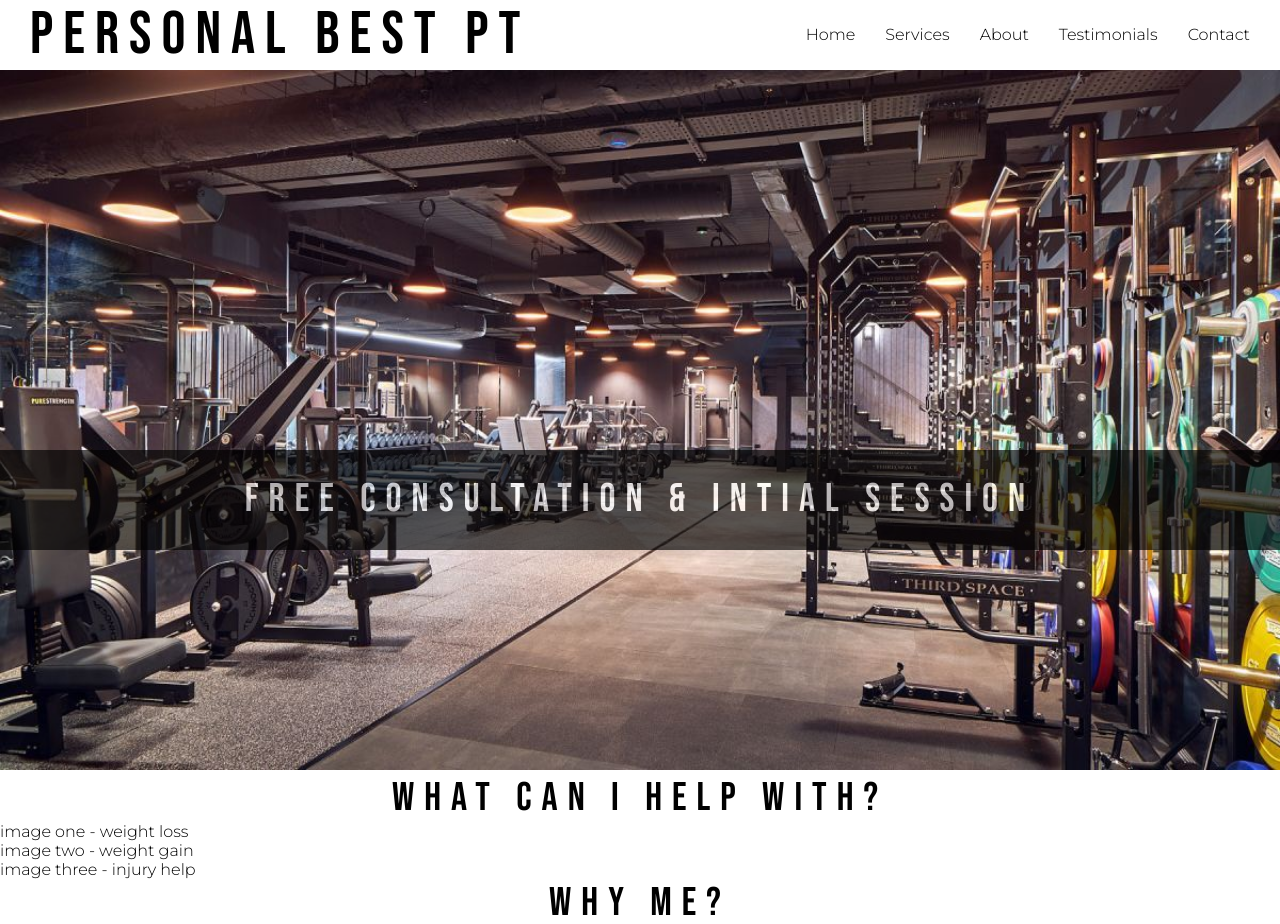
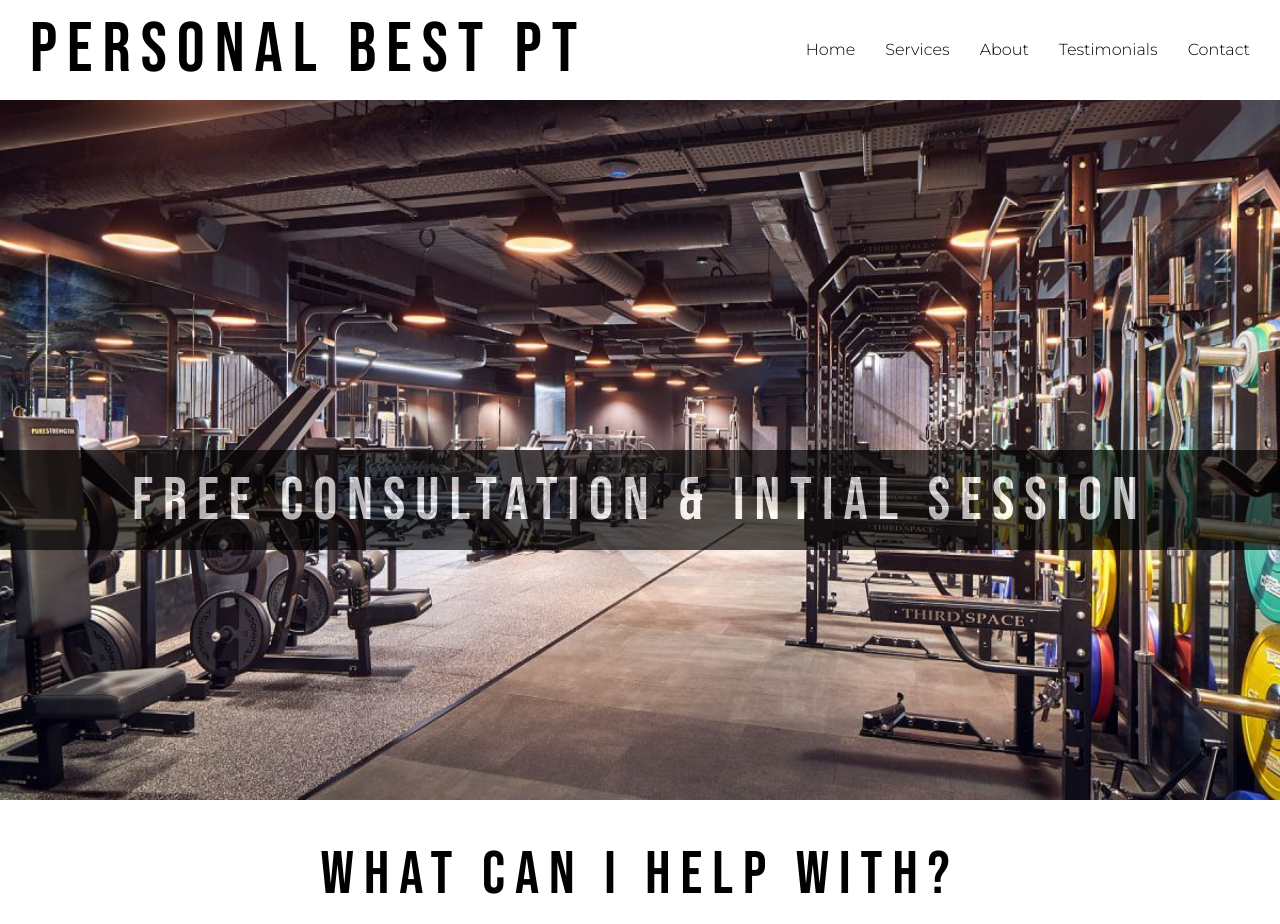
Before and after one commit to liamsmith3194/personal-best-pt, a plain HTML site: page index.html in a window 1280 px wide. Shown: the top 924 px of the page. Drawn offline with Linux system fonts and the light colour scheme.

Commit message:
text amends in size, image loss image added and services div in place

```diff
--- a/assets/css/style.css
+++ b/assets/css/style.css
@@ -14,7 +14,7 @@
 
 #logo {
     font-family: 'Bebas Neue', sans-serif;
-    font-size: 60px;
+    font-size: 70px;
     letter-spacing: 10px;
     font-weight: lighter;
     float: left;
@@ -28,7 +28,7 @@
 
 h2 {
     font-family: 'Bebas Neue', sans-serif;
-    font-size: 40px;
+    font-size: 60px;
     text-align: center;
     letter-spacing: 10px;
     font-weight: lighter;
@@ -52,9 +52,12 @@ body {
 
 #tag-heading h2 {
     color: #FFFFFF;
-    text-align: center;
-    margin-top: 25px;
+    margin-top: 15px;
+}
 
+.sub-heading {
+    height: 100px;
+    margin-top: 35px;
 
 }
 
@@ -76,17 +79,20 @@ body {
 }
 
 #menu, #logo {
-    line-height: 70px;
+    line-height: 100px;
 }
 
 
-/* image*/
+/* images*/
 
 #hero-image {
     width: 100%;
     height: 700px;
     overflow: hidden;
     position: relative;
+}
 
+#services-images {
+    width: 100%;
 
 }
--- a/index.html
+++ b/index.html
@@ -56,10 +56,14 @@
 
 
     <!--- Services --->
+    <section id="services">
+
         <div>
-        <h2>What can I help with?</h2>
+            <h2 class="sub-heading">What can I help with?</h2>
         </div>
-    <div>
+        <div id="services-images">
+            <img src="./assets/images/maintainingweightlosshero.jpg" alt="">
+
             image one - weight loss
         </div>
         <div>
@@ -68,6 +72,8 @@
         <div>
             image three - injury help
         </div>
+
+    </section>
 
     <!--- About me --->
     <div>
```
Also changed, not shown: assets/images/1.jpg (added), assets/images/5b9e7bbd2600003500804c23.jpeg (added), assets/images/MW-HC629_weight_20190124162835_ZH.jpg (added), assets/images/maintainingweightlosshero.jpg (added), assets/images/weight-loss-1.jpg (added). Lines whose indentation alone changed are shown as unchanged.
